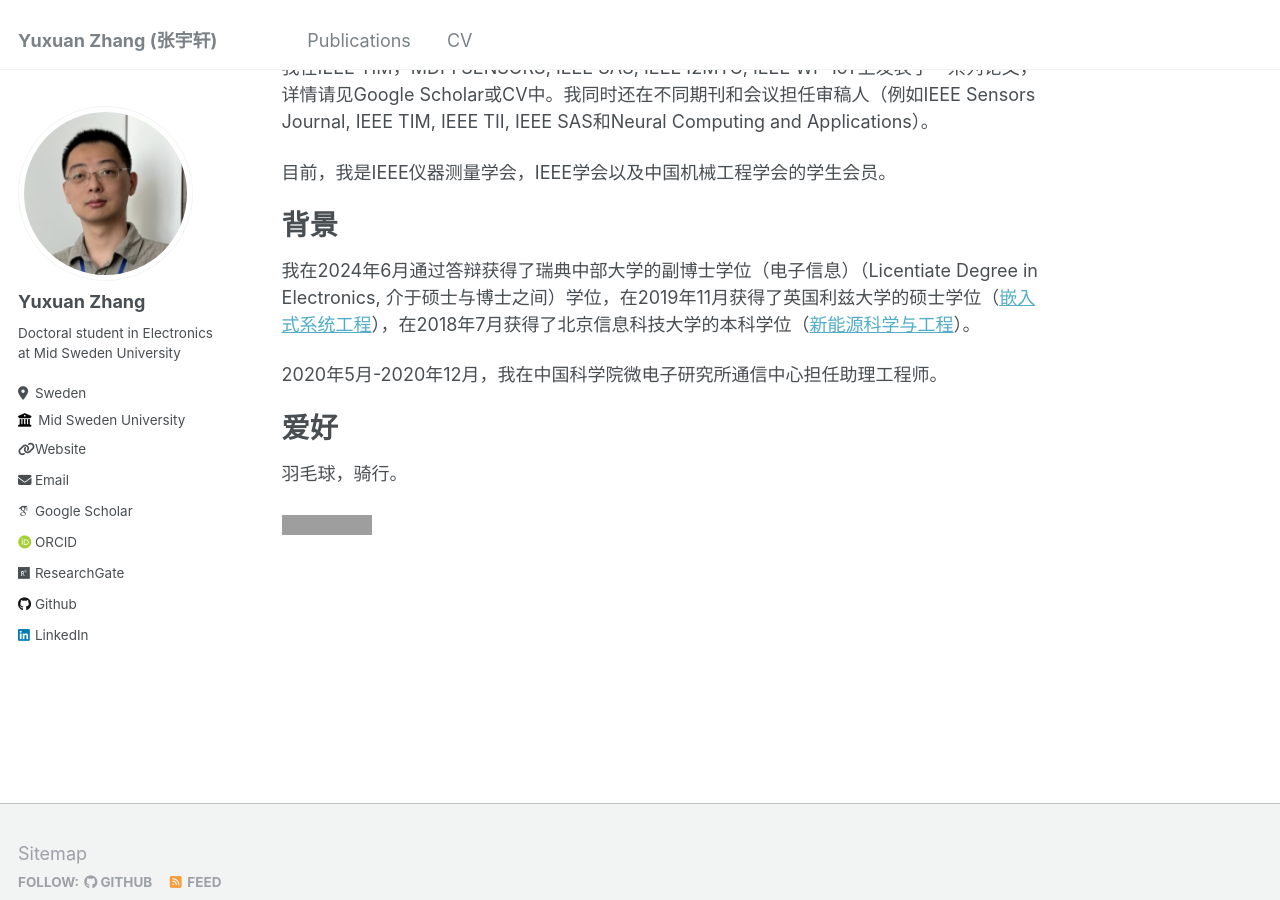
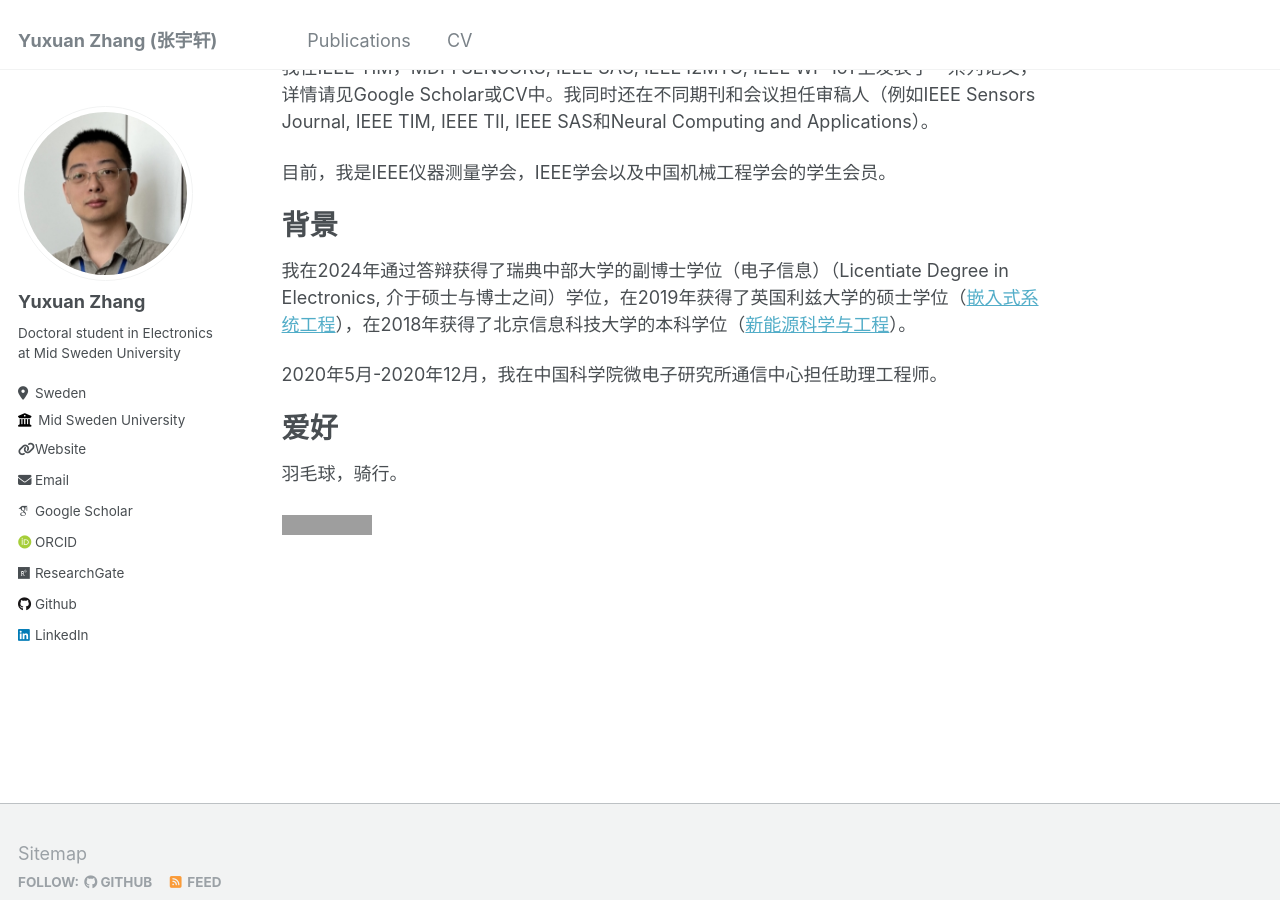
Before and after one commit to YuxuanZhang-96/YuxuanZhang-96.github.io, a Jekyll site: the page built from _pages/about.md, in a window 1280 px wide and 900 px high, scrolled down 1103 px. Built offline with Jekyll 4.4.1, drawn with Linux system fonts in a browser that asks for light colours; some web fonts are replaced; grey boxes are pictures that could not be loaded.

Commit message:
Update about.md

```diff
--- a/_pages/about.md
+++ b/_pages/about.md
@@ -34,7 +34,7 @@ Badminton & Cycling
 
 背景
 ======
-我在2024年6月通过答辩获得了瑞典中部大学的副博士学位（电子信息）（Licentiate Degree in Electronics, 介于硕士与博士之间）学位，在2019年11月获得了英国利兹大学的硕士学位（[嵌入式系统工程](https://courses.leeds.ac.uk/f310/embedded-systems-engineering-msc-eng-)），在2018年7月获得了北京信息科技大学的本科学位（[新能源科学与工程](https://www.bistu.edu.cn/jyjx/bks/bkzy/202309/W020230920631589846740.doc)）。
+我在2024年通过答辩获得了瑞典中部大学的副博士学位（电子信息）（Licentiate Degree in Electronics, 介于硕士与博士之间）学位，在2019年获得了英国利兹大学的硕士学位（[嵌入式系统工程](https://courses.leeds.ac.uk/f310/embedded-systems-engineering-msc-eng-)），在2018年获得了北京信息科技大学的本科学位（[新能源科学与工程](https://www.bistu.edu.cn/jyjx/bks/bkzy/202309/W020230920631589846740.doc)）。
 
 2020年5月-2020年12月，我在中国科学院微电子研究所通信中心担任助理工程师。
 
```
